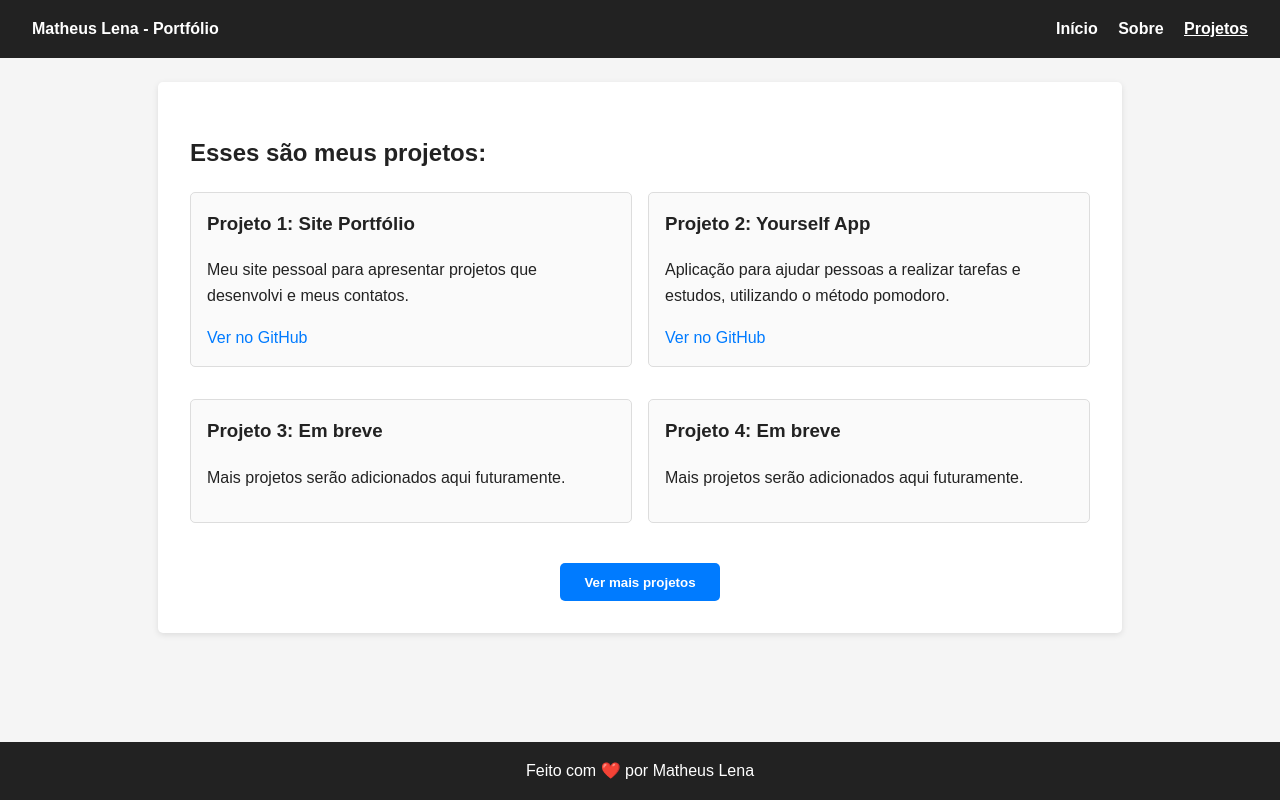
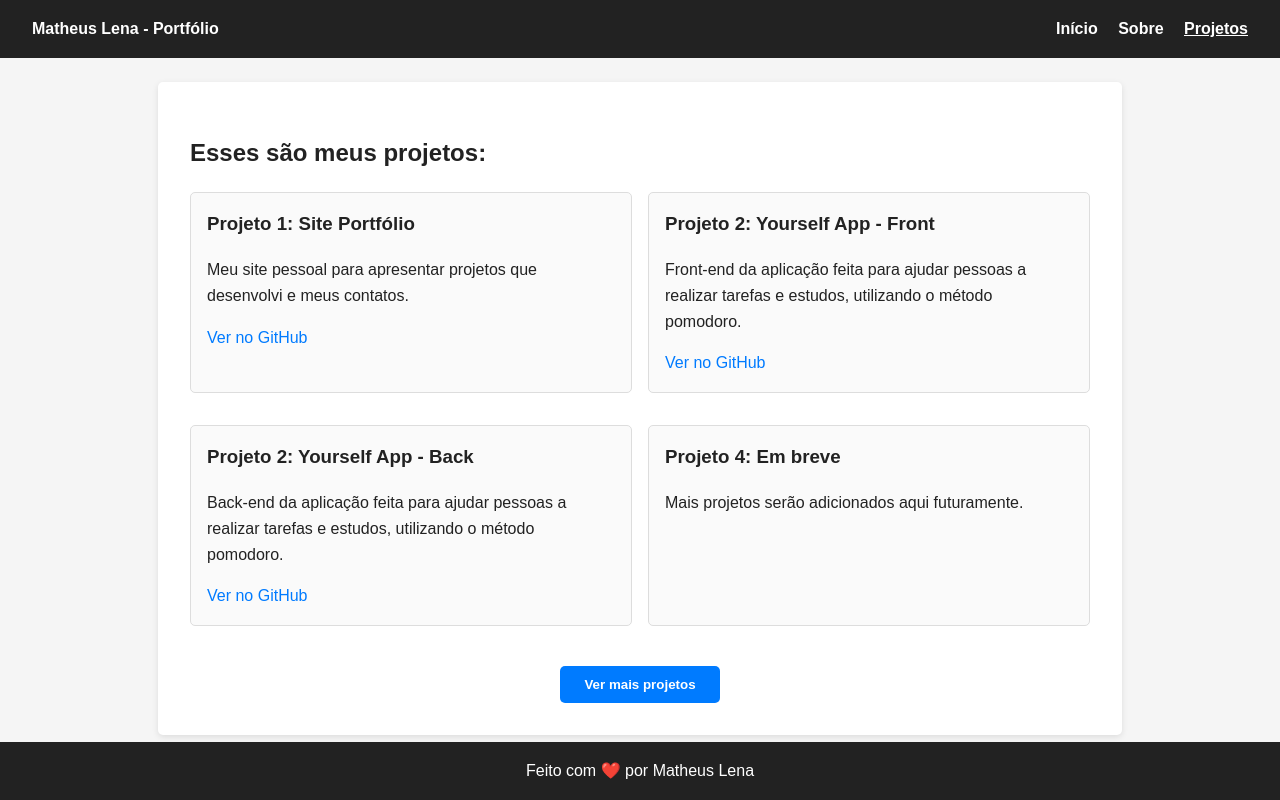
Before and after one commit to matheusslena/portfolio, a plain HTML site: page projetos.html in a window 1280 px wide. Drawn offline with Linux system fonts and the light colour scheme.

Commit message:
atualizando a section de projetos

```diff
--- a/projetos.html
+++ b/projetos.html
@@ -32,14 +32,15 @@
     </div>
 
     <div class="project-card">
-      <h3>Projeto 2: Yourself App</h3>
-      <p>Aplicação para ajudar pessoas a realizar tarefas e estudos, utilizando o método pomodoro.</p>
+      <h3>Projeto 2: Yourself App - Front</h3>
+      <p>Front-end da aplicação feita para ajudar pessoas a realizar tarefas e estudos, utilizando o método pomodoro.</p>
       <a href="https://github.com/matheusslena/yourself" target="_blank" rel="noopener noreferrer">Ver no GitHub</a>
     </div>
 
     <div class="project-card">
-      <h3>Projeto 3: Em breve</h3>
-      <p>Mais projetos serão adicionados aqui futuramente.</p>
+      <h3>Projeto 2: Yourself App - Back</h3>
+      <p>Back-end da aplicação feita para ajudar pessoas a realizar tarefas e estudos, utilizando o método pomodoro.</p>
+      <a href="https://github.com/matheusslena/yourself" target="_blank" rel="noopener noreferrer">Ver no GitHub</a>
     </div>
 
     <div class="project-card">
```
Also changed, not shown: index.html (+2 -2 lines).
